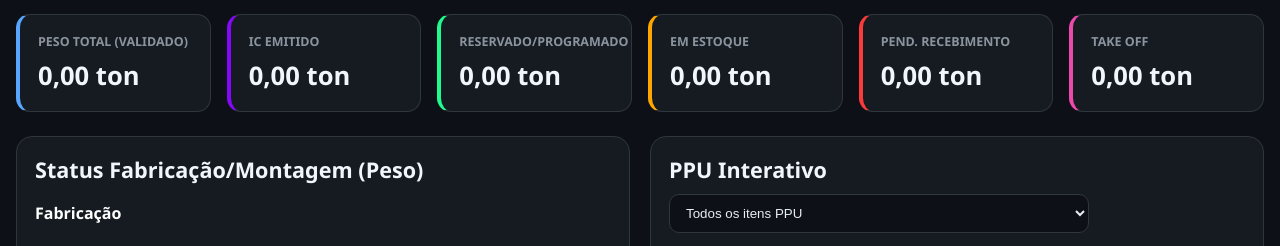
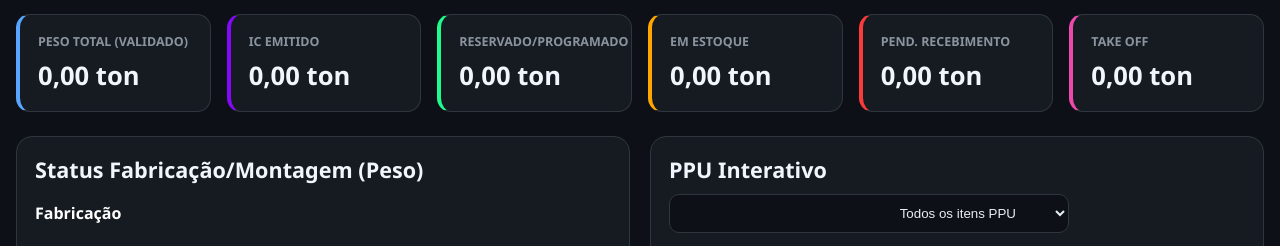
Before and after one commit to walacebarbino/Dashboard-U36, a Flask app: page /dashboard in a window 1280 px wide. Shown: the part 229-475 px from the top of the page. Run offline with Flask 3, Linux system fonts and the light colour scheme.

Commit message:
ajusta alinhamento do filtro PPU

```diff
--- a/app/static/css/style.css
+++ b/app/static/css/style.css
@@ -201,7 +201,7 @@ body {
 }
 
 .search-input {
-    width: 420px;
+    width: 400px;
     max-width: 100%;
     padding: 10px 12px;
     border-radius: 10px;
@@ -209,6 +209,14 @@ body {
     background-color: #0d1117;
     color: #e6edf3;
     outline: none;
+}
+
+#filtroPpu {
+    width: 400px;
+    max-width: 100%;
+    text-align: right;
+    text-align-last: right;
+    padding-right: 36px;
 }
 
 .search-input::placeholder {
```
